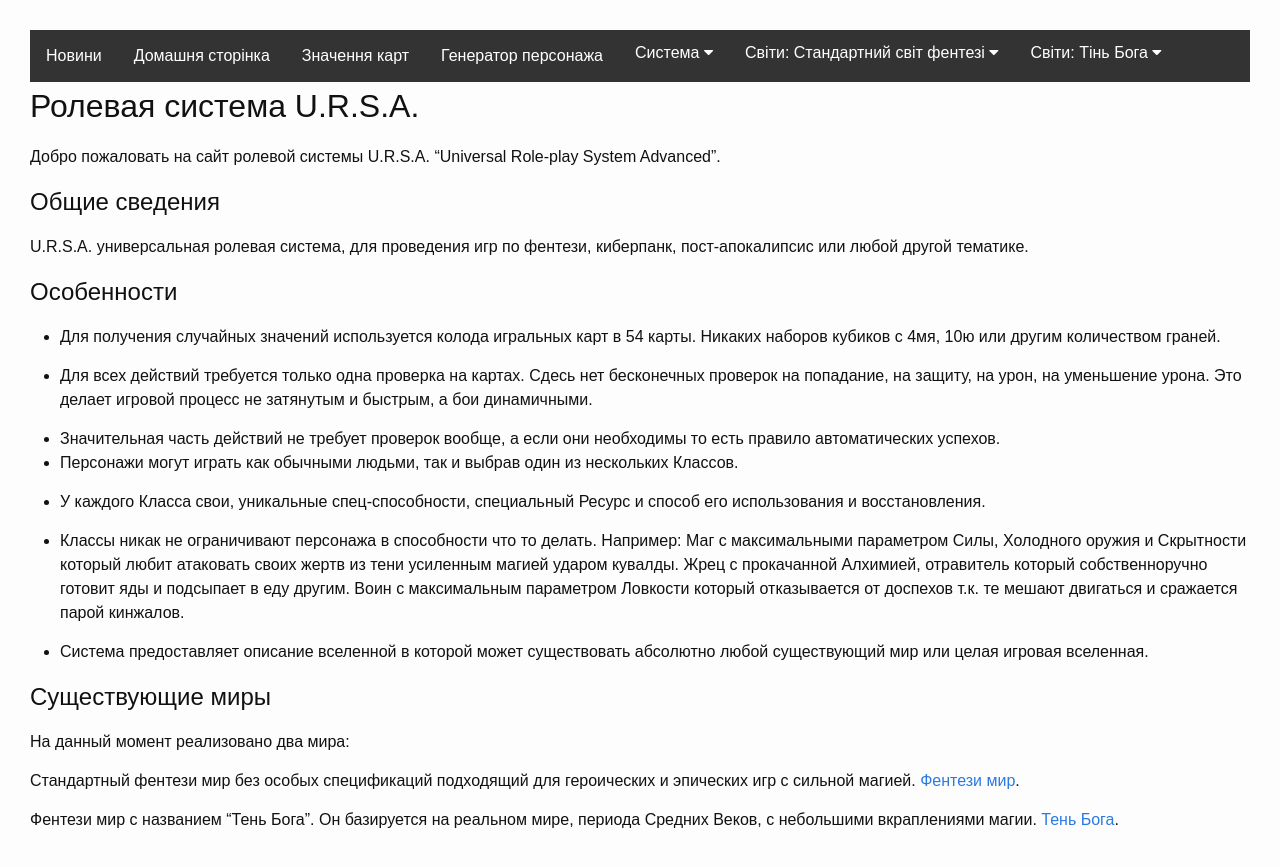
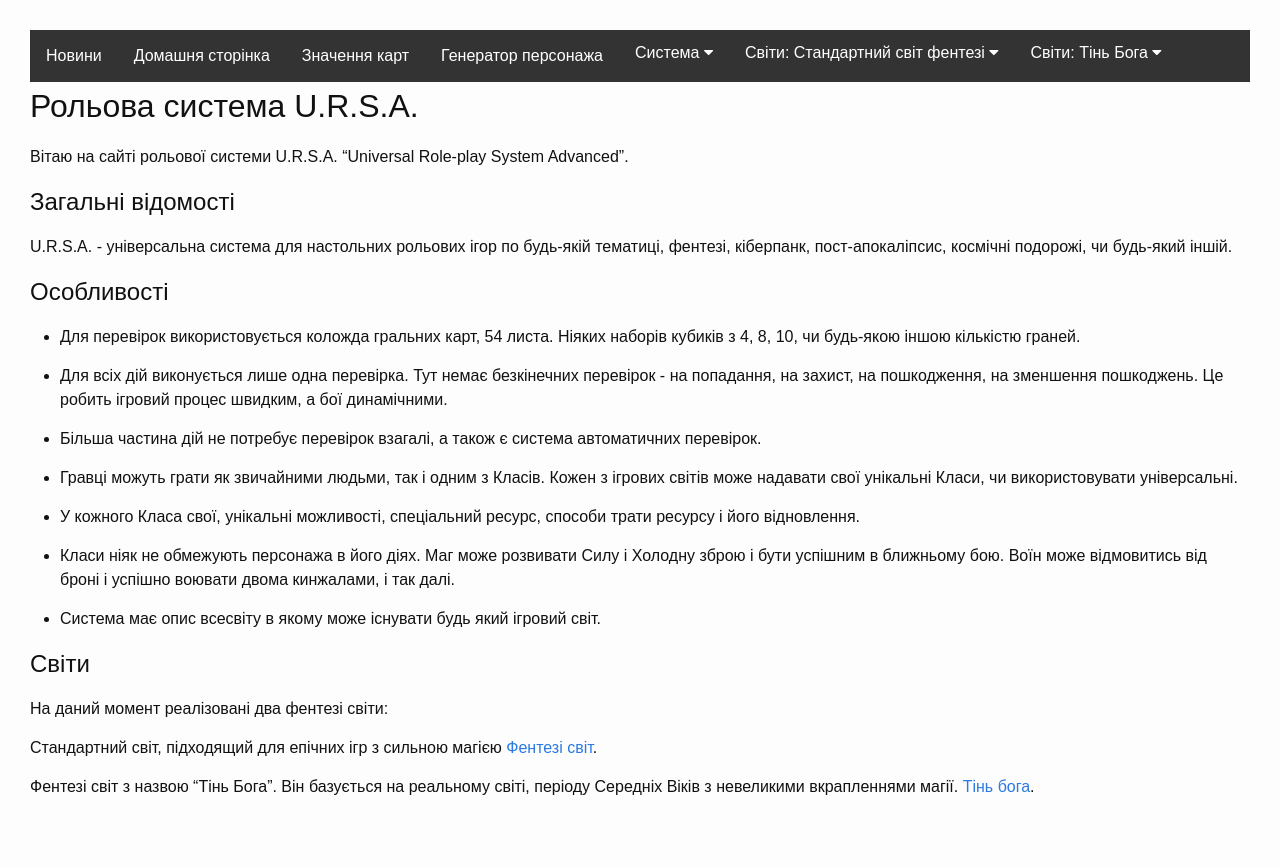
Before and after one commit to darkmind/ursa_doc, a Jekyll site: the page built from index.md, in a window 1280 px wide. Shown: the top 867 px of the page. Built offline with Jekyll 4.4.1, drawn with Linux system fonts in a browser that asks for light colours; nearby versions of some CDN libraries.

Commit message:
Uk translation, home page

```diff
--- a/index.md
+++ b/index.md
@@ -1,7 +1,7 @@
 ---
 layout: ursa
-lang: ru-RU
-title: Ролевая система U.R.S.A.
+lang: ua-UA
+title: Рольова система U.R.S.A.
 ---
 
 <div id="nav-placeholder"></div>
@@ -11,50 +11,49 @@ $(function(){
 });
 </script>
 
-# Ролевая система U.R.S.A.
-Добро пожаловать на сайт ролевой системы U.R.S.A. "Universal Role-play System Advanced".
-## Общие сведения
-U.R.S.A. универсальная ролевая система, для проведения игр по фентези,
-киберпанк, пост-апокалипсис или любой другой тематике.
-## Особенности
-- Для получения случайных значений используется колода игральных карт
-    в 54 карты. Никаких наборов кубиков с 4мя, 10ю или другим количеством
-    граней.
+# Рольова система U.R.S.A.
 
-- Для всех действий требуется только одна проверка на картах. Сдесь
-    нет бесконечных проверок на попадание, на защиту, на урон, на
-    уменьшение урона. Это делает игровой процесс не затянутым и быстрым,
-    а бои динамичными.
+Вітаю на сайті рольової системи U.R.S.A. "Universal Role-play System
+Advanced".
 
-- Значительная часть действий не требует проверок вообще, а если они
-    необходимы то есть правило автоматических успехов.
-- Персонажи могут играть как обычными людьми, так и выбрав один из
-    нескольких Классов.
+## Загальні відомості
 
-- У каждого Класса свои, уникальные спец-способности, специальный
-    Ресурс и способ его использования и восстановления.
+U.R.S.A. - універсальна система для настольних рольових ігор по будь-якій
+тематиці, фентезі, кіберпанк, пост-апокаліпсис, космічні подорожі, чи
+будь-який іншій.
 
-- Классы никак не ограничивают персонажа в способности что то делать.
-    Например:
-    Маг с максимальными параметром Силы, Холодного оружия и Скрытности
-    который любит атаковать своих жертв из тени усиленным магией ударом
-    кувалды.
-    Жрец с прокачанной Алхимией, отравитель который собственноручно
-    готовит яды и подсыпает в еду другим.
-    Воин с максимальным параметром Ловкости который отказывается от
-    доспехов т.к. те мешают двигаться и сражается парой кинжалов.
+## Особливості
 
-- Система предоставляет описание вселенной в которой может
-    существовать абсолютно любой существующий мир или целая игровая
-    вселенная.
+- Для перевірок використовується коложда гральних карт, 54 листа. Ніяких
+  наборів кубиків з 4, 8, 10, чи будь-якою іншою кількістю граней.
 
-## Существующие миры
-На данный момент реализовано два мира:
+- Для всіх дій виконується лише одна перевірка. Тут немає безкінечних
+  перевірок - на попадання, на захист, на пошкодження, на зменшення
+  пошкоджень. Це робить ігровий процес швидким, а бої динамічними.
 
-Cтандартный фентези мир без особых спецификаций подходящий для
-героических и эпических игр с сильной магией.
-[Фентези мир](System/Attributes_Skills.html).
+- Більша частина дій не потребує перевірок взагалі, а також є система
+  автоматичних перевірок.
 
-Фентези мир с названием "Тень Бога". Он базируется на реальном мире,
-периода Средних Веков, с небольшими вкраплениями магии.
-[Тень Бога](/ursa_doc/fantasy/shadow_of_god/overview.html).
+- Гравці можуть грати як звичайними людьми, так і одним з Класів. Кожен
+  з ігрових світів може надавати свої унікальні Класи, чи використовувати
+  універсальні.
+
+- У кожного Класа свої, унікальні можливості, спеціальний ресурс, способи
+  трати ресурсу і його відновлення.
+
+- Класи ніяк не обмежують персонажа в його діях. Маг може розвивати Силу
+  і Холодну зброю і бути успішним в ближньому бою. Воїн може відмовитись
+  від броні і успішно воювати двома кинжалами, і так далі.
+
+- Система має опис всесвіту в якому може існувати будь який ігровий світ.
+
+## Світи
+
+На даний момент реалізовані два фентезі світи:
+
+Стандартний світ, підходящий для епічних ігр з сильною магією
+[Фентезі світ](/ursa_doc/fantasy/common/overview.html).
+
+Фентезі світ з назвою "Тінь Бога". Він базується на реальному світі,
+періоду Середніх Віків з невеликими вкрапленнями магії.
+[Тінь бога](/ursa_doc/fantasy/shadow_of_god/overview.html).
```
